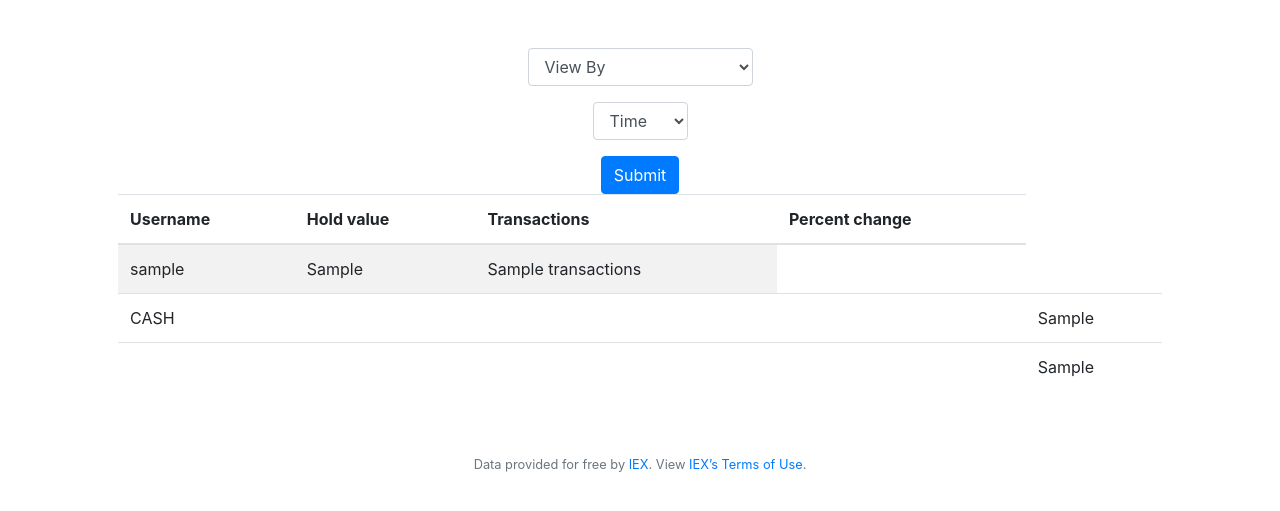
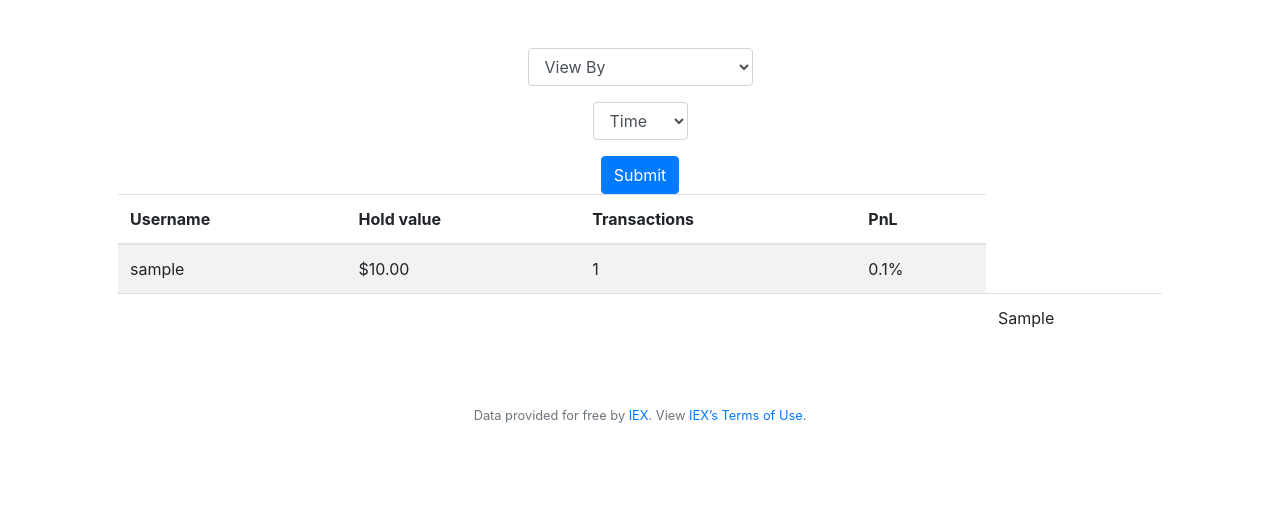
Before and after one commit to er01pr/webproject, a Flask app: template templates/rankings.html in a window 1280 px wide. Shown: the part 76-587 px from the top of the page. Run offline with Flask 2, Linux system fonts and the light colour scheme; the template is opened without the code that fills it: most values are stand-ins (such as "Sample title", 1, 10 or a date in 2020); some libraries are stand-ins or nearby versions.

Commit message:
Added Average PnL and Num_transactions in rankings.html

```diff
--- a/application.py
+++ b/application.py
@@ -415,15 +415,13 @@ def sell():
         if not stock:
             return apology ("Please enter a valid stock", 403)
 
-        #Compute the total amount of the shares bought (One company stock only)
+        #Compute the total amount of the shares sold (One company stock only)
         total = stock_price * float(shares)
 
         #Update the total amount of cash in hand by adding the sold stocks.
         db.execute("UPDATE users SET cash = cash + :total WHERE id = :id", id=session["user_id"], total=total)
 
         #Check if the total quantity of shares is equal to the quantity the user is trying to sell.
-
-
         #Add the stock in the history table
         history = db.execute("INSERT INTO history (symbol, quantity, price, transacted, id) VALUES (?, ?, ?, ?, ?)", symbol, int(shares) * -1, float(stock_price), date_time, session["user_id"] )
 
@@ -431,7 +429,7 @@ def sell():
         if shares == get_quantity_int:
             db.execute("DELETE FROM portfolio WHERE id = :id AND symbol = :symbol", id=session['user_id'], symbol=symbol)
         else:
-            db.execute("UPDATE portfolio SET quantity = quantity - :shares WHERE id = :id AND symbol = :symbol", id=session["user_id"], symbol=symbol, shares=shares)
+            db.execute("UPDATE portfolio SET quantity = quantity - :shares, total = total -:total WHERE id = :id AND symbol = :symbol", id=session["user_id"], symbol=symbol, shares=shares, total=total)
 
         return redirect (url_for('index'))
 
@@ -477,13 +475,12 @@ def rankings():
         #test = db.execute("UPDATE portfolio SET price_today = :price_today", price_today=price_today)
 
         #Compute the Hold Value
-        users = db.execute ("SELECT *, history.id, COUNT(transacted) AS transactions, users.username, users.hold_value FROM history INNER JOIN users ON history.id = users.id GROUP BY history.id ORDER BY COUNT(transacted) DESC")
+        users = db.execute ("SELECT DISTINCT users.id, users.username, num_transactions, hold_value, history.id, pnl FROM users INNER JOIN (SELECT COUNT(transacted) as num_transactions, history.id FROM history GROUP by history.id ) as history ON users.id=history.id INNER JOIN (SELECT AVG(profit_loss) as pnl, portfolio.id FROM portfolio GROUP BY portfolio.id ) as portfolio ON portfolio.id=history.id GROUP by history.id")
 
         #Percent change
         #ports = db.execuute("SELECT portfolio.id, SUM(percent_change) AS sum_percent FROM portfolio GROUP BY id ORDER BY SUM(percent_change) ASC")
 
         #Get the current price of the stocks in the portfolio.
-
 
 
         return render_template("rankings.html", users=users)
--- a/helpers.py
+++ b/helpers.py
@@ -63,3 +63,7 @@ def lookup(symbol):
 def usd(value):
     """Format value as USD."""
     return f"${value:,.2f}"
+
+def percent(value):
+    """Format value as percent."""
+    return f"{value:,.2f}%"
--- a/templates/index.html
+++ b/templates/index.html
@@ -31,7 +31,7 @@
                     <td>{{ port.sharetotal }}</td>
                     <td>{{ port.stock_price | usd }}</td>
                     <td>{{ port.avg_open | usd }}</td>
-                    <td>{{ port.profit_loss }}</td>
+                    <td>{{ port.profit_loss| round (2, 'ceil')  }}%</td>
                     <td>{{ port.total | usd }}</td>
                 </tr>
             {% endfor %}
--- a/templates/rankings.html
+++ b/templates/rankings.html
@@ -35,7 +35,7 @@
                 <th>Username</th>
                 <th>Hold value</th>
                 <th>Transactions</th>
-                <th>Percent change</th>
+                <th>PnL</th>
             </tr>
         </thead>
         <tfoot>
@@ -48,15 +48,12 @@
             {% for user in users %}
                 <tr>
                     <td>{{ user.username }}</td>
-                    <td>{{ user.hold_value }}</td>
-                    <td>{{ user.transactions}}</td>
+                    <td>{{ user.hold_value | usd }}</td>
+                    <td>{{ user.num_transactions}}</td>
+                    <td>{{user.pnl | round (2, 'ceil')}}%</td>
                 </tr>
             {% endfor %}
 
-            <tr>
-                <td colspan="4" style="text-align:left">CASH</td>
-                <td>{{ remaining_cash }}</td>
-            </tr>
         </tbody>
     </table>
 {% endblock %}
```
Also changed, not shown: finance.db.
